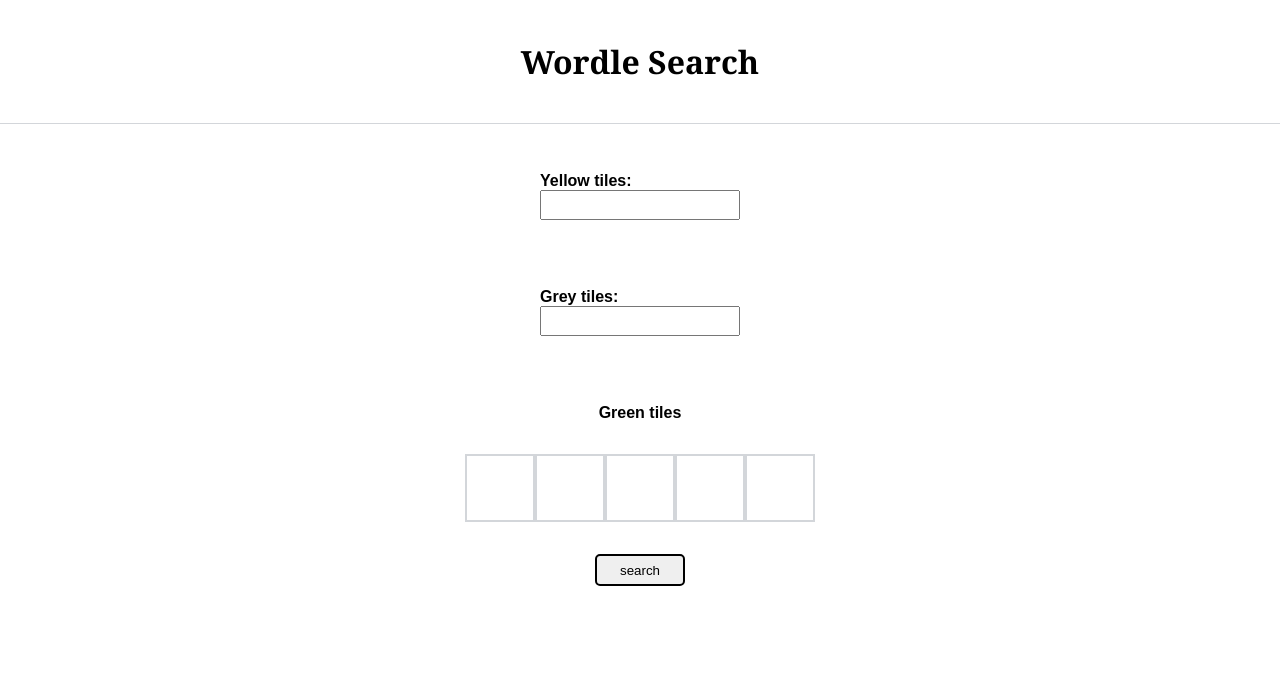
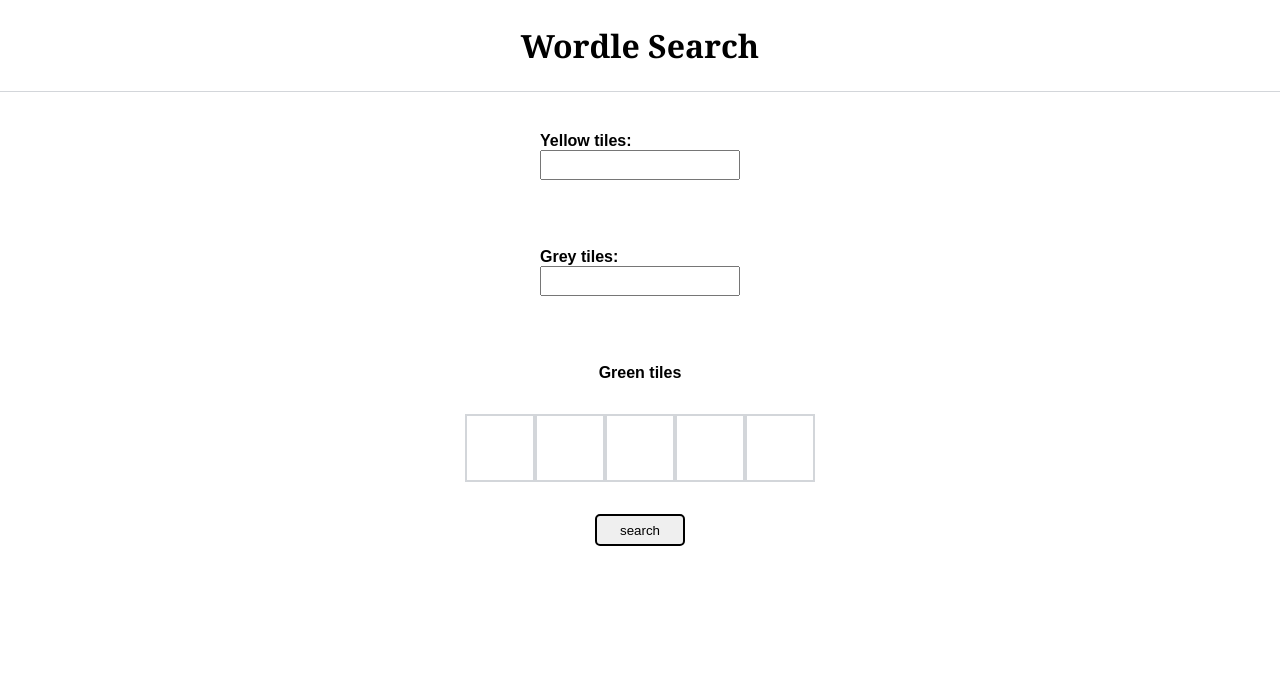
Before and after one commit to jbfink97/WordleSearch, a plain HTML site: page index.html in a window 1280 px wide. Drawn offline with Linux system fonts and the light colour scheme.

Commit message:
updated CSS and README again

```diff
--- a/WordleSearch.css
+++ b/WordleSearch.css
@@ -5,7 +5,7 @@
 header{
     text-align: center;
     color: black;
-    padding: 5vh;
+    padding: 3vh;
     font-size: 1rem;
     font-weight: 900;border-bottom: 1px solid #d3d6da;
     font-family: Georgia, 'Times New Roman', Times, serif;
@@ -13,7 +13,7 @@
 }
 
 .container{
-    padding: 4vh;
+    padding: 3vh;
     display: flex;
     flex-direction: column;
     align-items: center;
```
Also changed, not shown: README.md.
